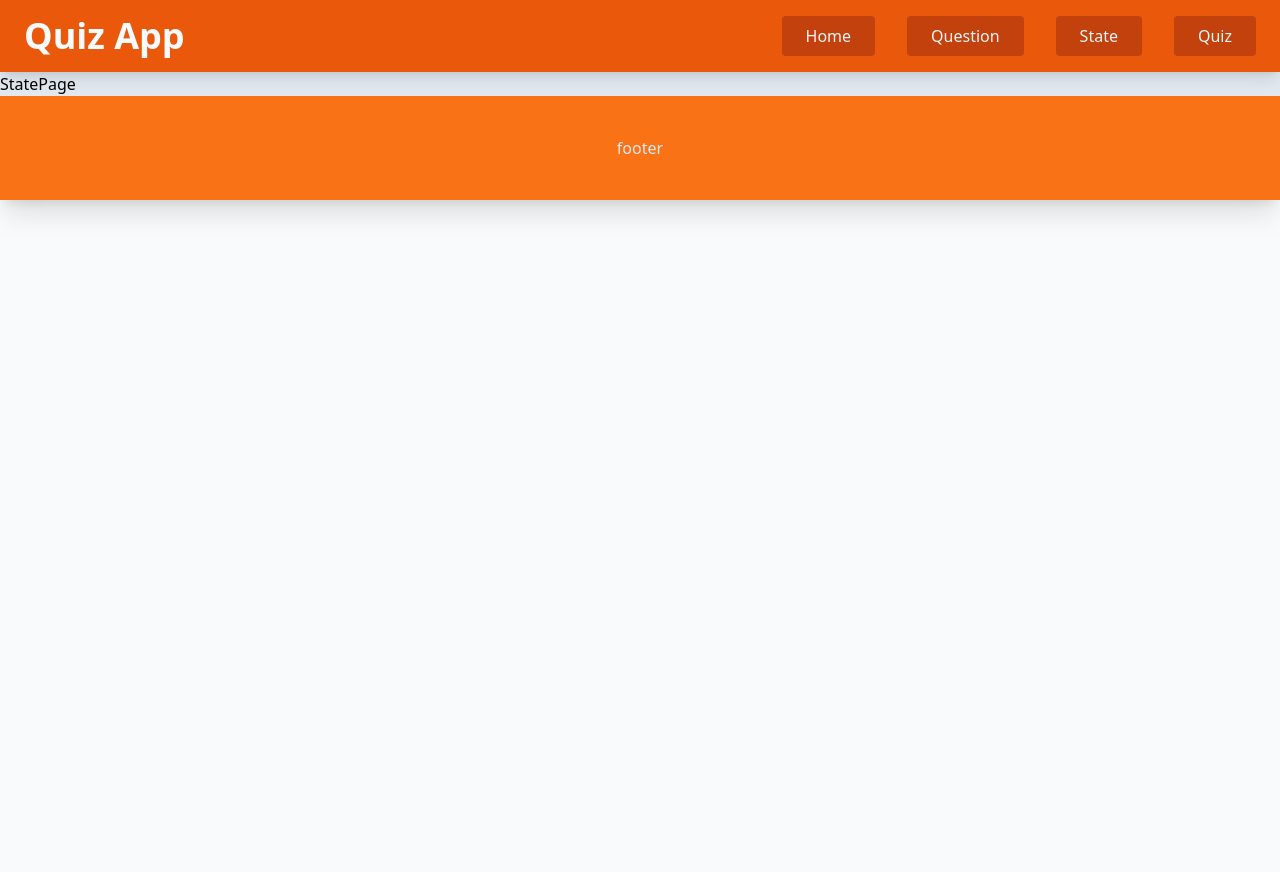
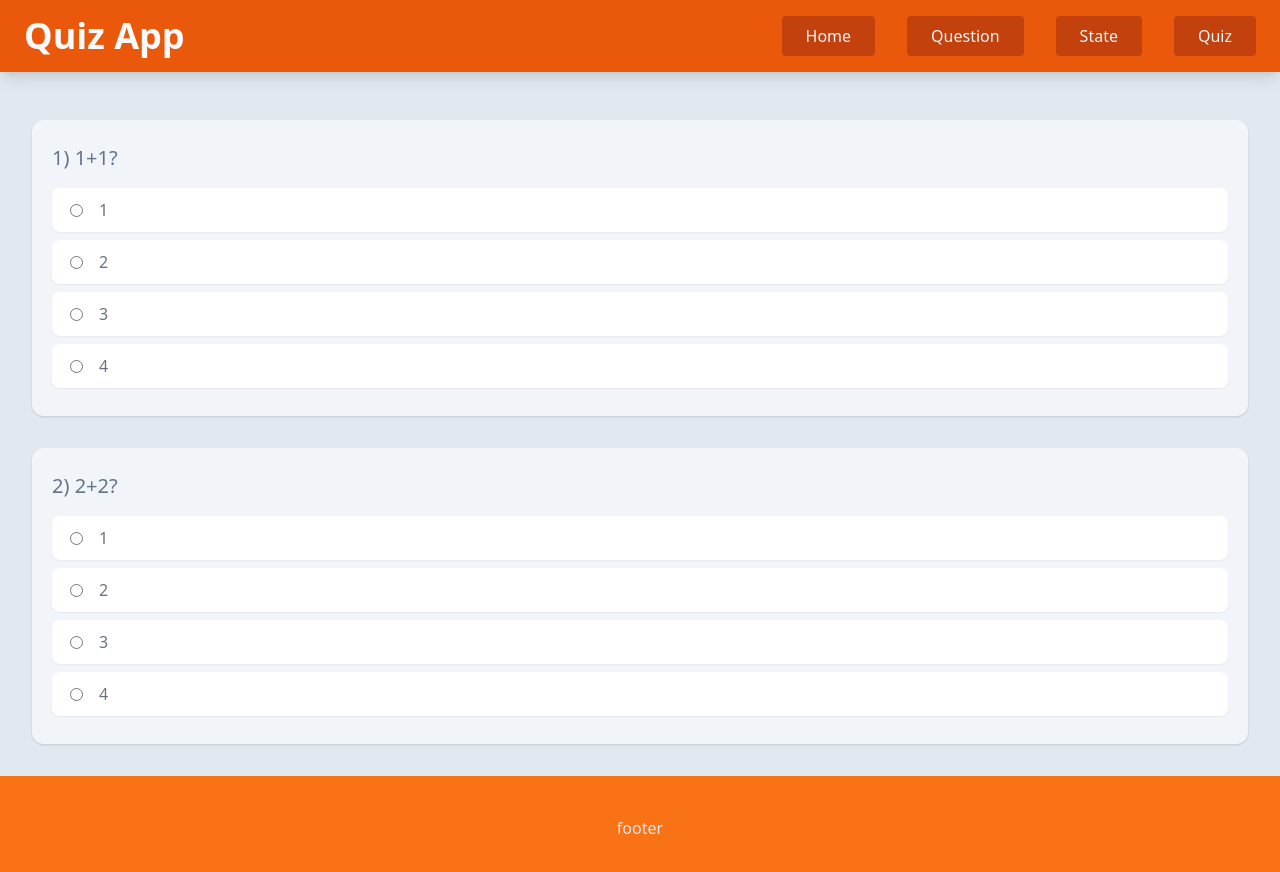
Before and after one commit to leejicircle/Quiz-app, a Next.js app: page /state in a window 1280 px wide. Shown: the top 872 px of the page. Before the commit the page ends 800 px from the top, so only its background shows below. Built offline with nearby package versions, Linux system fonts and the light colour scheme.

Commit message:
state 컴포넌트 생성

```diff
--- a/app/state/page.tsx
+++ b/app/state/page.tsx
@@ -1,10 +1,14 @@
+import State from '@/components/State'
+import { getStates } from '@/utils/functions'
 import React from 'react'
 
-const StatePage
- = () => {
+const StatePage = () => {
+
+  const states = getStates()
+
   return (
-    <div>StatePage
-
+    <div className={'flex flex-col space-y-4 md:space-y-8 p-4 lg:p-8'}>
+      <State states={states} ></State>
     </div>
   )
 }
--- a/components/State.tsx
+++ b/components/State.tsx
@@ -1,8 +1,32 @@
-import React from 'react'
+'use client'
+import { IState } from '@/utils/types'
+import React, { useState } from 'react'
+import SelectState from './SelectState'
+import Question from './Question'
 
-const State = () => {
+
+
+interface Props {
+  states: IState[]
+
+}
+const State = ({states}: Props) => {
+const [state, setState] = useState(0)
+
   return (
-    <div>State</div>
+    <div>
+      {/*<SelectState states={states}></SelectState>*/}
+      <div className={'flex flex-col space-y-4 md:space-y-8 pt-4'}>
+        {states[state].questions.map((question) => (
+          <Question
+            withId={true}
+            checkEnabled={true}
+            key={question.id+"_"+state}
+            question={question}
+          />
+        ))}
+      </div>
+    </div>
   )
 }
 
--- a/utils/functions.ts
+++ b/utils/functions.ts
@@ -1,5 +1,8 @@
-import { IQuestion } from "./types"
+import { IQuestion, IState } from "./types"
 
 export const getQuestions = (): IQuestion[] => {
   return require('../data/questions.json')
 }
+export const getStates = (): IState[] => {
+  return require('../data/states.json')
+}
```
